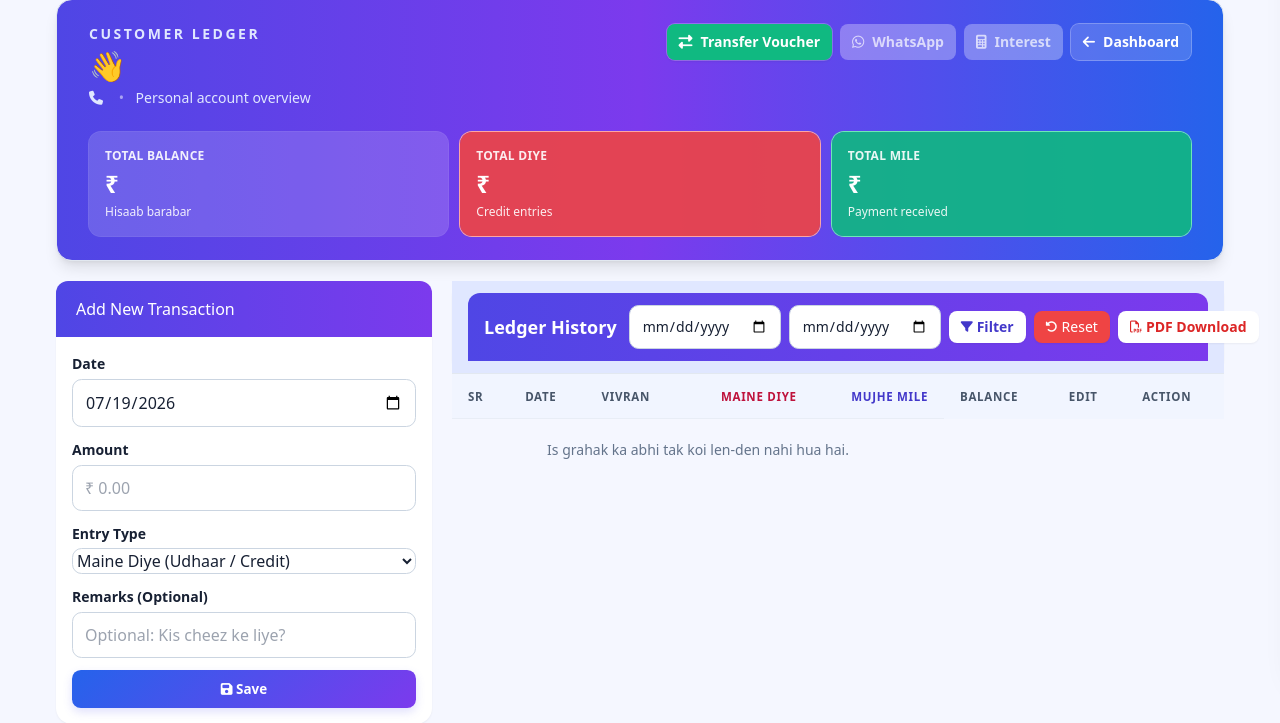
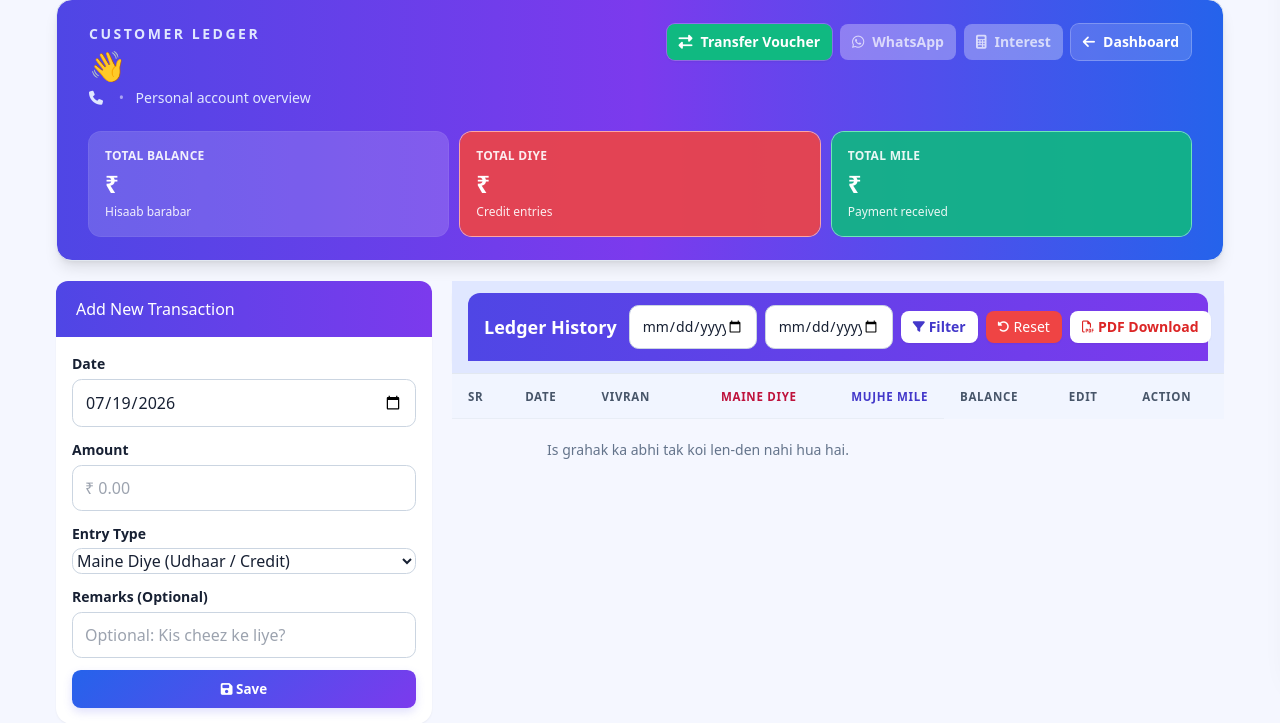
Before and after one commit to Dilip25825/web-automation, a Django app: template khata/templates/khata/customer_detail.html in a window 1280 px wide. Shown: the part 118-841 px from the top of the page. Run offline with Django 5.2, Linux system fonts and the light colour scheme; the template is opened without the code that fills it, so the values that code supplies are empty; some libraries are stand-ins or nearby versions.

Commit message:
Update: Khata App

```diff
--- a/khata/templates/khata/customer_detail.html
+++ b/khata/templates/khata/customer_detail.html
@@ -98,29 +98,29 @@
                             <span class="font-bold text-white text-lg whitespace-nowrap">Ledger History</span>
 
                             <!-- Right Side - Filters & Buttons -->
-                            <div class="flex items-center gap-2">
-                                <form method="GET" class="flex items-center gap-2">
+                            <div class="flex w-full flex-col gap-2 sm:flex-row sm:flex-wrap sm:items-center lg:w-auto lg:flex-nowrap lg:justify-end">
+                                <form method="GET" class="grid w-full grid-cols-2 gap-2 sm:flex sm:w-auto sm:flex-wrap sm:items-center lg:flex-nowrap">
                                     <input type="date" name="start_date"
-                                        class="bg-white/90 border-0 rounded-lg text-sm px-3 py-1.5 focus:ring-2 focus:ring-white/50 focus:outline-none"
-                                        style="min-width: 140px;" value="{{ start_date|default:'' }}">
+                                        class="min-w-0 w-full bg-white/90 border-0 rounded-lg text-sm px-3 py-1.5 focus:ring-2 focus:ring-white/50 focus:outline-none sm:w-36 lg:!w-32 lg:flex-none"
+                                        value="{{ start_date|default:'' }}">
 
                                     <input type="date" name="end_date"
-                                        class="bg-white/90 border-0 rounded-lg text-sm px-3 py-1.5 focus:ring-2 focus:ring-white/50 focus:outline-none"
-                                        style="min-width: 140px;" value="{{ end_date|default:'' }}">
+                                        class="min-w-0 w-full bg-white/90 border-0 rounded-lg text-sm px-3 py-1.5 focus:ring-2 focus:ring-white/50 focus:outline-none sm:w-36 lg:!w-32 lg:flex-none"
+                                        value="{{ end_date|default:'' }}">
 
                                     <button type="submit"
-                                        class="bg-white hover:bg-gray-100 text-indigo-700 font-bold text-sm px-3 py-1.5 rounded-lg transition shadow-sm hover:shadow-md flex items-center gap-1 whitespace-nowrap">
+                                        class="flex w-full items-center justify-center gap-1 whitespace-nowrap rounded-lg bg-white px-3 py-1.5 text-sm font-bold text-indigo-700 shadow-sm transition hover:bg-gray-100 hover:shadow-md sm:w-auto">
                                         <i class="fa-solid fa-filter text-xs"></i> Filter
                                     </button>
 
                                     <a href="{% url 'khata:customer_detail' customer.id %}"
-                                        class="bg-red-500 hover:bg-red-600 text-white font-medium text-sm px-3 py-1.5 rounded-lg transition shadow-sm hover:shadow-md flex items-center gap-1 whitespace-nowrap">
+                                        class="flex w-full items-center justify-center gap-1 whitespace-nowrap rounded-lg bg-red-500 px-3 py-1.5 text-sm font-medium text-white shadow-sm transition hover:bg-red-600 hover:shadow-md sm:w-auto">
                                         <i class="fa-solid fa-rotate-left text-xs"></i> Reset
                                     </a>
                                 </form>
 
                                 <a href="{% url 'khata:download_ledger_pdf' encoded_id %}?start_date={{ start_date|default:'' }}&end_date={{ end_date|default:'' }}"
-                                    class="bg-white hover:bg-gray-100 text-red-600 font-bold text-sm px-3 py-1.5 rounded-lg transition shadow-sm hover:shadow-md flex items-center gap-1 whitespace-nowrap">
+                                    class="flex w-full items-center justify-center gap-1 whitespace-nowrap rounded-lg bg-white px-3 py-1.5 text-sm font-bold text-red-600 shadow-sm transition hover:bg-gray-100 hover:shadow-md sm:w-auto">
                                     <i class="fa-regular fa-file-pdf text-xs"></i> PDF Download
                                 </a>
                             </div>
```
